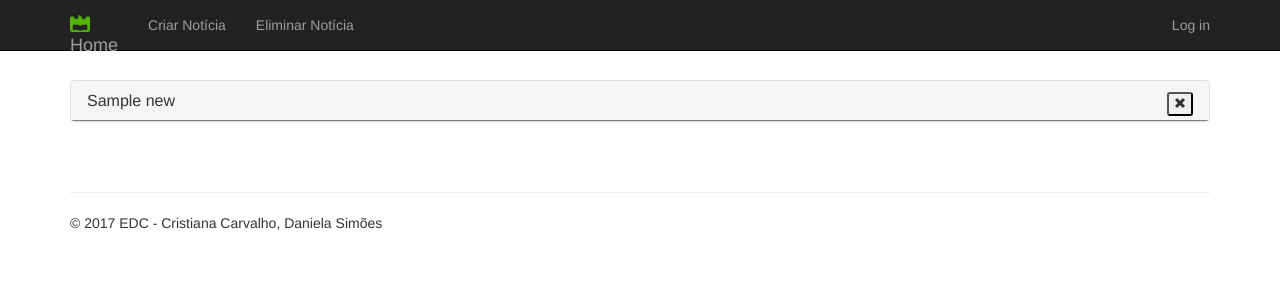
After one commit to cristianasc/EDC, a Django app: template project1/app/templates/app/delNew.html in a window 1280 px wide. The commit adds this page. Shown: the top 300 px of the page. Run offline with Django 3.2, Linux system fonts and the light colour scheme; the template is opened without the code that fills it: most values are stand-ins (such as "Sample title", 1, 10 or a date in 2020); some libraries are stand-ins or nearby versions.

Commit message:
skeleton of delete message

```diff
--- a/project1/app/models.py
+++ b/project1/app/models.py
@@ -31,6 +31,7 @@ class Database:
         return dict(xmltodict.parse(new_txt)["item"])
 
     def validate_xml(self):
-        validate = self.session.execute("XQUERY let $schema:= 'news_ua.xsd' let $doc:= doc('database') return validate:xsd($doc, $schema)")
+        self.session.execute("XQUERY let $schema:= 'news_ua.xsd' let $doc:= doc('database') return validate:xsd($doc, $schema)")
 
-        print(validate)
+    def del_new(self, id):
+        pass
--- /dev/null
+++ b/project1/app/templates/app/delNew.html
@@ -0,0 +1,22 @@
+{% extends "app/layout.html" %}
+
+{% block content %}
+    <div class="container body-content" style="margin-top: 30px; margin-bottom: 30px;">
+        <div class="panel-group" id="accordion">
+            <div class="panel panel-default">
+                {% for new in data %}
+                    <div class="panel-heading" style="border: 0.5px solid #f5f5f5; border-bottom-color: gray;">
+                        <h4 class="panel-title">
+                            <a data-toggle="collapse" data-parent="#accordion" href="#collapse{{ forloop.counter }}">{{ new.title }}</a>
+                            <button type="button" id="delNew" class="btn-xs pull-right"><i class="glyphicon glyphicon-remove"></i></button>
+                        </h4>
+                    </div>
+                    <div id="collapse{{ forloop.counter }}" class="panel-collapse collapse">
+                        <div class="panel-body">{{ new.description |safe}}</div>
+                    </div>
+                {% endfor %}
+            </div>
+        </div>
+    </div>
+
+{% endblock %}
--- a/project1/app/templates/app/layout.html
+++ b/project1/app/templates/app/layout.html
@@ -3,10 +3,12 @@
 <head>
     <meta charset="utf-8" />
     <meta name="viewport" content="width=device-width, initial-scale=1.0">
+    <meta name="viewport" content="width=device-width, initial-scale=1">
     <title>{{ title }} Jornal Online Universidade de Aveiro</title>
     {% load staticfiles %}
     <link rel="stylesheet" type="text/css" href="{% static 'app/content/bootstrap.css' %}" />
     <link rel="stylesheet" type="text/css" href="{% static 'app/content/site.css' %}" />
+    <link rel="stylesheet" href="https://maxcdn.bootstrapcdn.com/bootstrap/3.3.7/css/bootstrap.min.css">
     <script src="{% static 'app/scripts/modernizr-2.6.2.js' %}"></script>
 </head>
 
@@ -25,6 +27,7 @@
             <div class="navbar-collapse collapse">
                 <ul class="nav navbar-nav">
                     <li><a href="{% url 'create_new' %}">Criar Notícia</a></li>
+                    <li><a href="{% url 'del_new' %}">Eliminar Notícia</a></li>
                 </ul>
                 {% include 'app/loginpartial.html' %}
             </div>
--- a/project1/webproj/urls.py
+++ b/project1/webproj/urls.py
@@ -45,5 +45,6 @@ urlpatterns = [
     url(r'^register/', app.views.register, name='register'),
     url(r'^admin/', admin.site.urls),
     url(r'^get_all/', app.views.get_all, name='get_all'),
+    url(r'^del_new/', app.views.del_new, name='del_new'),
     url(r'^create_new/', app.views.create_new, name='create_new'),
 ]
```
Also changed, not shown: project1/app/views.py (+9 -0 lines).
